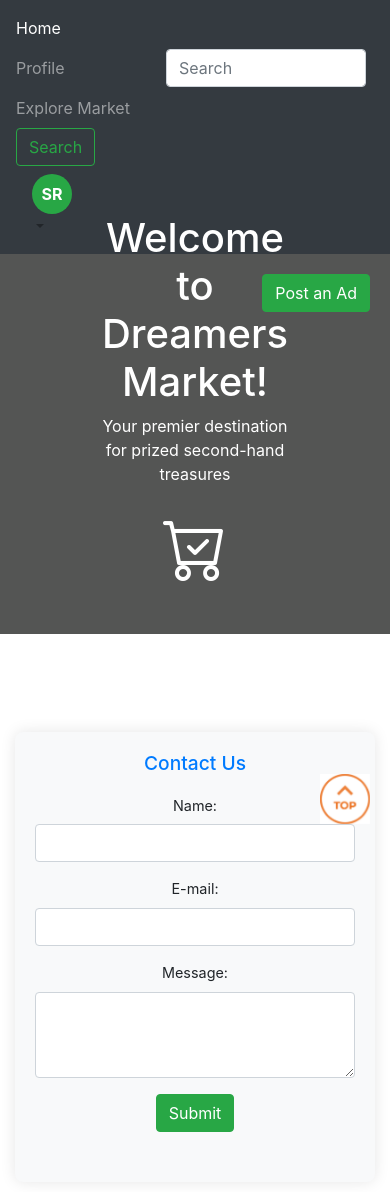
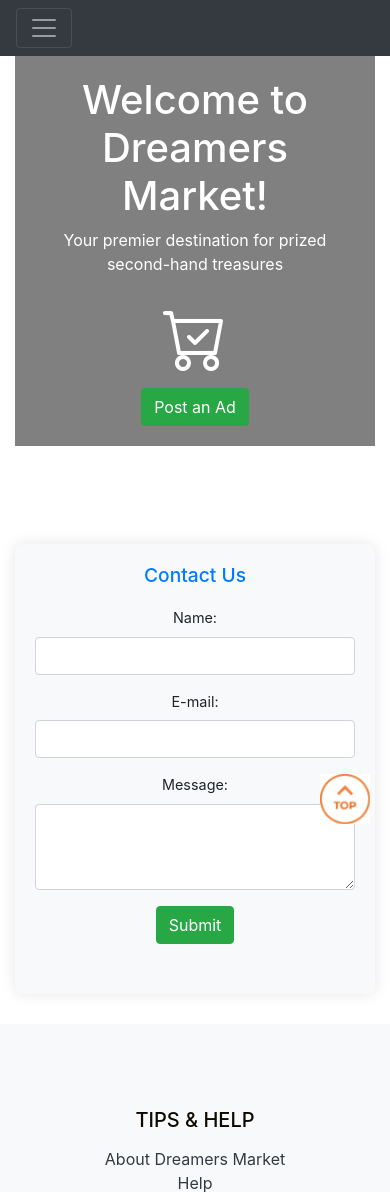
Before and after one commit to thogb/CITS5505-group-project, a Flask app: page / in a window 390 px wide. Shown: the top 1192 px of the page. Run offline with Flask 3, Linux system fonts and the light colour scheme; a user stored in the database is signed in; tables that the repository leaves empty hold one stand-in row (values such as "Sample post"); some libraries are stand-ins or nearby versions.

Commit message:
fixed responsive and some others

```diff
--- a/app/static/css/home.css
+++ b/app/static/css/home.css
@@ -1,29 +1,17 @@
-.hero-image {
+.top-container {
   display: flex;
+  flex-direction: column;
   align-items: center;
   justify-content: center;
   position: relative;
-  height: 45vh;
-  width: 100vw;
-  background-image: url("../img/top.jpg");
-  background-size: cover;
-  background-position: center 10%;
-  margin-left: -50vw;
-  left: 50%;
-  right: 50%;
+  background-color: grey;
   margin-bottom: 50px;
+  color: white;
+  padding: 20px;
 }
 
 .large-icon {
   font-size: 4rem;
-}
-
-.overlay-text {
-  position: absolute;
-  top: 40%;
-  left: 50%;
-  transform: translate(-50%, -50%);
-  color: white;
 }
 
 /* Filter & Refine styles */
--- /dev/null
+++ b/app/static/css/item/item-new.css
@@ -0,0 +1,3 @@
+.top-container {
+  background-color: grey;
+}
--- a/app/static/css/item/item.css
+++ b/app/static/css/item/item.css
@@ -1,6 +1,10 @@
 .comment-box-container {
   display: flex;
   flex-direction: column;
+}
+
+.comment-container {
+  padding-bottom: 48px;
 }
 
 .comment-list-container {
--- /dev/null
+++ b/app/static/css/navbar.css
@@ -0,0 +1,16 @@
+.nav-dropdown-container {
+  display: flex;
+  flex-direction: row;
+}
+
+#navSearchContainer {
+  display: flex;
+  flex-direction: row;
+  margin-right: 8px;
+}
+
+#navRightContainer {
+  display: flex;
+  flex-direction: row;
+  justify-content: space-between;
+}
--- a/app/templates/base.html
+++ b/app/templates/base.html
@@ -29,6 +29,7 @@
 
     {% block css_styles %}
       <link rel="stylesheet" href="{{ url_for('static', filename='css/main.css') }}" />
+      <link rel="stylesheet" href="{{ url_for('static', filename='css/navbar.css') }}" />
     {% endblock %}
 
     {% block header_js_scripts %}
--- a/app/templates/home/home.html
+++ b/app/templates/home/home.html
@@ -4,9 +4,8 @@
 
 {% block content %}
 <!-- Hero Image and Card Section -->
-<div class="hero-image text-center" style="position: relative;">
-    <a href="{{ url_for('item.item_new') }}" class="btn btn-success" style="position: absolute; top: 20px; right: 20px;">Post an Ad</a>
-    <div class="overlay-text">
+<div class="top-container text-center" style="position: relative;">
+    <div>
         <h1>Welcome to Dreamers Market!</h1>
         <p>Your premier destination for prized second-hand treasures</p>
         <!-- Icon centered below the text -->
@@ -14,10 +13,14 @@
             <i class="bi bi-cart-check large-icon"></i> <!-- Adjust the icon size and type as needed -->
         </div>
     </div>
+    <a id="btnPostCard" href="{{ url_for('item.item_new') }}" class="btn btn-success">
+        Post an Ad
+    </a>
 </div>
 <div class="container">
     <div class="row">
         {% for item in items %}
+            <div class="col-sm-6 col-lg-3">
                 <div class="card product-card">
                     <img src="{{ item.thumb_photo_url if item.thumb_photo_url else '/static/img/not-found.webp' }}" onerror="this.src='/static/img/not-found.webp'" class="card-img-top" alt="{{ item.title }} thumb photo">
                     <div class="card-body">
@@ -26,6 +29,7 @@
                             <p>{{ item.description }}</p>
                         </div>
                         <a href="{{ url_for('item.item', item_id=item.id) }}" class="btn btn-primary">Shop Now</a>
+                    </div>
                 </div>
             </div>
         {% endfor %}
--- a/app/templates/item/item.html
+++ b/app/templates/item/item.html
@@ -3,11 +3,6 @@
 {% extends 'base.html' %}
 
 {% block title %} {{ item.title }} {% endblock %}
-
-{% block css_styles %}
-    {{ super() }}
-    <link rel="stylesheet" href="{{ url_for('static', filename='css/item/items.css') }}">
-{% endblock %}
 
 {% import 'item/macros/item-request.html' as item_request %}
 
--- a/app/templates/item/items.html
+++ b/app/templates/item/items.html
@@ -14,7 +14,7 @@
 
 {% block content %}
     <div class="row">
-        <div class="col-3">
+        <div class="col-sm-12 col-lg-3">
             <!-- Filter & Refine Section -->
             <div id="itemsFilter" class="container text-center my-4 filter-refine">
                 <h4 class="mb-4">Filter & Refine</h4>
@@ -58,7 +58,7 @@
                 <!-- <a href="{{ url_for('item.items') }}" class="btn btn-secondary mt-3">View More</a>
             </div> -->
         </div>
-        <div class="col-9">
+        <div class="col-sm-12">
             <div class="row my-4">
                 {% for item in items %}
                     {% set posted_by_user = item.user_id == current_user.id %}
--- a/app/templates/item/macros/item_card.html
+++ b/app/templates/item/macros/item_card.html
@@ -2,7 +2,7 @@
     {% set icon_class = 'fa-solid' if saved_by_user else 'fa-regular' %}
     {% set data_item_saved = 'true' if saved_by_user else 'false' %}
 
-    <div class="col-sm-4 mb-3 items-item-card-container">
+    <div class="col-sm-6 col-md-4 mb-3 items-item-card-container">
         <a href="{{ url_for('item.item', item_id=item.id) }}">
             <div class="card">
                 <img class="card-img-top" alt="image" onerror="this.src='/static/img/not-found.webp'" src="{{ item.thumb_photo_url if item.thumb_photo_url else '/static/img/not-found.webp' }}" style="height: 200px;">
--- a/app/templates/me/items.html
+++ b/app/templates/me/items.html
@@ -10,10 +10,6 @@
 {% import 'macros/pagination.html' as pagination %}
 
 {% block right_content %}
-    <div class="alert alert-info" role="alert">
-        for sale now..
-    <div>
-
     <div class="gap-3 row">
         {% for item in items %}
             <div>
--- a/app/templates/me/macros/item-card.html
+++ b/app/templates/me/macros/item-card.html
@@ -5,7 +5,7 @@
                 <img class="card-img" src="{{ item.thumb_photo_url }}" alt="Item Image" onerror="this.src='/static/img/not-found.webp'" style="max-height: 400px; width: 100%; object-fit: cover;">
             </div>
             <div class="col-7">
-                <h5 class="card-title">{{ item.title }}</h5>
+                <h5 class="card-title card-item-title">{{ item.title }}</h5>
                 <p class="card-text"><strong>Description:</strong> {{ item.description }}</p>
                 <p class="card-text"><strong>Price:</strong> ${{ '%.2f' | format(item.price) }}</p>
                 <p class="card-text"><strong>Condition:</strong> {{ 'Used' if item.used else 'New' }}</p>
--- a/app/templates/me/me-base.html
+++ b/app/templates/me/me-base.html
@@ -34,7 +34,7 @@
                         <a class="list-group-item list-group-item-action {{ 'active' if active_page == 'me' else '' }}" href="/me"><i class="bi bi-person-circle"></i>Profile</a>
                         <a class="list-group-item list-group-item-action {{ 'active' if active_page == 'me/saved' else '' }}" href="/me/saved"><i class="bi bi-heart-fill"></i>Favorites</a>
                         <a class="list-group-item list-group-item-action {{ 'active' if active_page == 'me/items' else '' }}" href="/me/items"><i class="bi bi-calendar2-minus"></i>My Listings</a>
-                        <a class="list-group-item list-group-item-action {{ 'active' if active_page == 'me/bids' else '' }}" href="/me/bids"><i class="bi bi-currency-dollar"></i>My Bids</a>
+                        <!-- <a class="list-group-item list-group-item-action {{ 'active' if active_page == 'me/bids' else '' }}" href="/me/bids"><i class="bi bi-currency-dollar"></i>My Bids</a> -->
                         <a class="list-group-item list-group-item-action text-end {{ 'active' if active_page == 'me/send-requests' else '' }}" href="/me/send-requests">Send Requests</a>
                         <a class="list-group-item list-group-item-action text-end {{ 'active' if active_page == 'me/received-requests' else '' }}" href="/me/received-requests">Received Requests</a>
                     </ul>
--- a/app/templates/navbar.html
+++ b/app/templates/navbar.html
@@ -1,5 +1,8 @@
 <nav class="navbar navbar-expand-lg navbar-dark bg-dark">
-  <div class="container-fluid">
+  <button class="navbar-toggler" type="button" data-toggle="collapse" data-target="#navbarDM" aria-controls="navbarDM" aria-expanded="false" aria-label="Toggle navigation">
+    <span class="navbar-toggler-icon"></span>
+  </button>
+  <div id="navbarDM" class="collapse navbar-collapse">
     <!-- Logo or branding can go here -->
     <ul class="navbar-nav me-auto">
       <li class="nav-item">
@@ -16,24 +19,28 @@
       </li>
     </ul>
 
+    <div id="navRightContainer">
+      <div id="navSearchContainer">
         <input id="navbarSearchInput" name="search_text" class="form-control me-2" type="search" placeholder="Search" aria-label="Search">
         <button id="btnNavbarSearch" class="btn btn-outline-success">Search</button>
       </div>
 
       <!-- User profile and dropdown menu -->
-    <div class="nav-item dropdown">
-      <a class="nav-link dropdown-toggle" href="#" id="navbarUserDropdown" role="button" data-toggle="dropdown" aria-haspopup="true" aria-expanded="false">
+      <div class="nav-item dropdown nav-dropdown-container">
         <div class="profile-initials rounded-circle" style="width: 40px; height: 40px; background-color: var(--primary-color); color: white; display: flex; justify-content: center; align-items: center; font-weight: bold;">
           {{ current_user.first_name[0] | upper }}{{ current_user.last_name[-1] | upper }}
         </div>
-      </a>
+        <div class="nav-link dropdown-toggle" id="navbarUserDropdown" role="button" data-toggle="dropdown" aria-haspopup="true" aria-expanded="false">
+        </div>
         <div class="dropdown-menu dropdown-menu-right" aria-labelledby="navbarUserDropdown">
             <a class="dropdown-item {{ 'active' if request.path == url_for('me.me') else '' }}" href="{{ url_for('me.me') }}">My Profile</a>
             <a class="dropdown-item {{ 'active' if request.path | regex_search("^" + url_for('me.saved')) else '' }}" href="{{ url_for('me.saved') }}">Favorites</a>
             <a class="dropdown-item {{ 'active' if request.path | regex_search("^" + url_for('me.items')) else '' }}" href="{{ url_for('me.items') }}">My Listings</a>
-          <a class="dropdown-item" href="/me/bids">My Bids</a>
+            <!-- <a class="dropdown-item" href="/me/bids">My Bids</a> -->
             <hr class="m-1"/>
             <a class="dropdown-item"href="{{ url_for('auth.logout') }}">Log Out</a>
         </div>
       </div>
+    </div>
+  </div>
 </nav>
```
Also changed, not shown: app/static/css/me-base.css (+21 -29 lines), app/templates/item/item-new.html (+3 -6 lines), app.db. Lines whose indentation alone changed are shown as unchanged.
